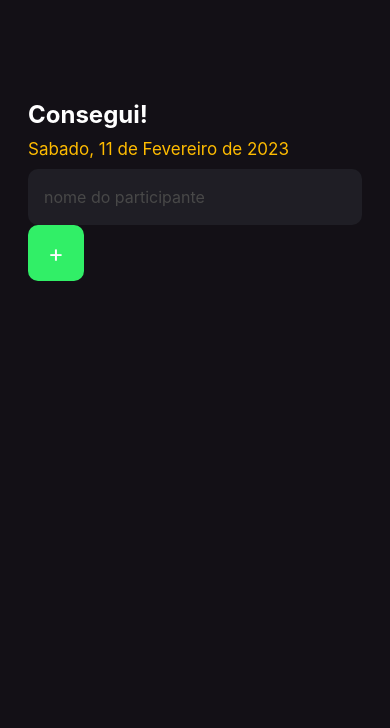
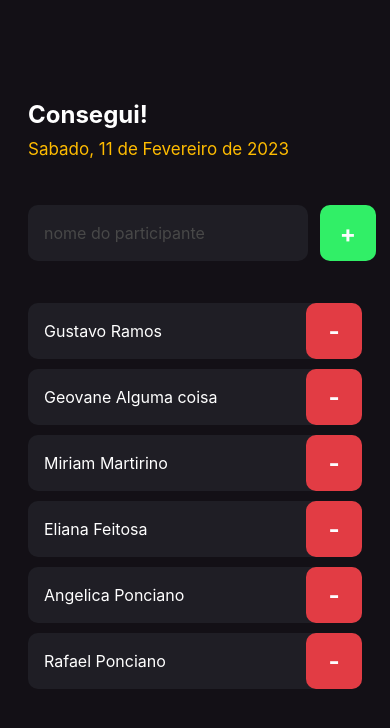
Before and after one commit to Gustavo032/React-Native-First-Project, a React Native app: screen / in a window 390 px wide. Shown: the top 728 px of the page. Built offline with nearby package versions, Linux system fonts and the light colour scheme.

Commit message:
finalizando componente participant

```diff
--- /dev/null
+++ b/src/components/Participant/index.tsx
@@ -0,0 +1,24 @@
+import { Text, TouchableOpacity, View } from "react-native";
+import { styles } from "./styles";
+
+interface ParticipantProps {
+	name: string;
+}
+
+export function Participant({name}:ParticipantProps) {
+	return(
+		<View style={styles.container}>
+			<Text style={styles.name}>
+				{name}
+			</Text>
+
+			<TouchableOpacity style={styles.button}>
+				<Text
+					style={styles.buttonText}
+				>
+					-
+				</Text>
+			</TouchableOpacity>
+		</View>
+	)
+}
--- /dev/null
+++ b/src/components/Participant/styles.ts
@@ -0,0 +1,32 @@
+import { StyleSheet } from "react-native";
+
+export const styles = StyleSheet.create({
+	container:{
+		width: '100%',
+		backgroundColor: "#1f1e25",
+		borderRadius: 10,
+		flexDirection: 'row',
+		alignItems: 'center',
+		marginBottom: 10,
+	},
+	name:{
+		flex: 1,
+		fontSize: 16,
+		color: "#fff",
+		marginLeft: 16,
+	},
+	button:{
+		width:56,
+		height: 56,
+		borderRadius: 10,
+		backgroundColor: '#e23c44',
+		alignItems: 'center',
+		justifyContent: 'center',
+	},
+
+	buttonText:{
+		color: '#fdfcfe',
+		fontSize: 24,
+		fontWeight: 'bold',
+	}
+})
--- a/src/screens/home/index.tsx
+++ b/src/screens/home/index.tsx
@@ -1,4 +1,5 @@
 import { Text, View, TextInput, TouchableOpacity } from "react-native";
+import { Participant } from "../../components/Participant";
 
 import { styles } from './styles'
 
@@ -23,6 +24,8 @@
 				Sabado, 11 de Fevereiro de 2023
 			</Text>
 
+			<View style={styles.form}>
+
 				<TextInput
 				style={styles.input}
 				placeholder="nome do participante"
@@ -38,6 +41,14 @@
 						+
 					</Text>
 				</TouchableOpacity>
+			</View>
+
+			<Participant name="Gustavo Ramos"/>
+			<Participant name="Geovane Alguma coisa"/>
+			<Participant name="Miriam Martirino"/>
+			<Participant name="Eliana Feitosa"/>
+			<Participant name="Angelica Ponciano"/>
+			<Participant name="Rafael Ponciano"/>
 
 		</View>
 	);
--- a/src/screens/home/styles.ts
+++ b/src/screens/home/styles.ts
@@ -23,13 +23,21 @@
 	},
 
 	input:{
+		flex: 1,
+		marginRight: 12,
+		height: 56,
 		backgroundColor: "#1f1e25",
 		borderRadius: 10,
-		height: 56,
-		width: "100%",
 		color: '#fdfcfe',
 		padding: 16,
 		fontSize: 16,
+	},
+
+	form:{
+		width: "100%",
+		flexDirection: 'row',
+		marginTop: 36,
+		marginBottom: 42,
 	},
 
 	button:{
@@ -44,6 +52,7 @@
 	buttonText:{
 		color: '#fdfcfe',
 		fontSize: 24,
+		fontWeight: 'bold',
 	}
 
 
```
Lines whose indentation alone changed are shown as unchanged.
